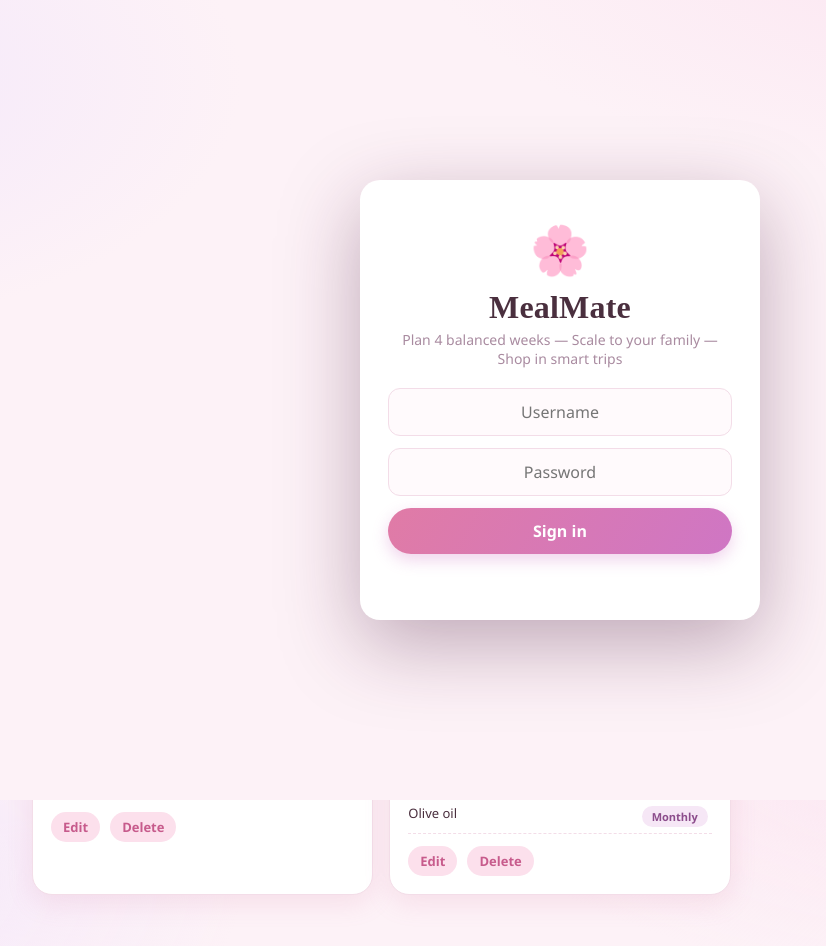
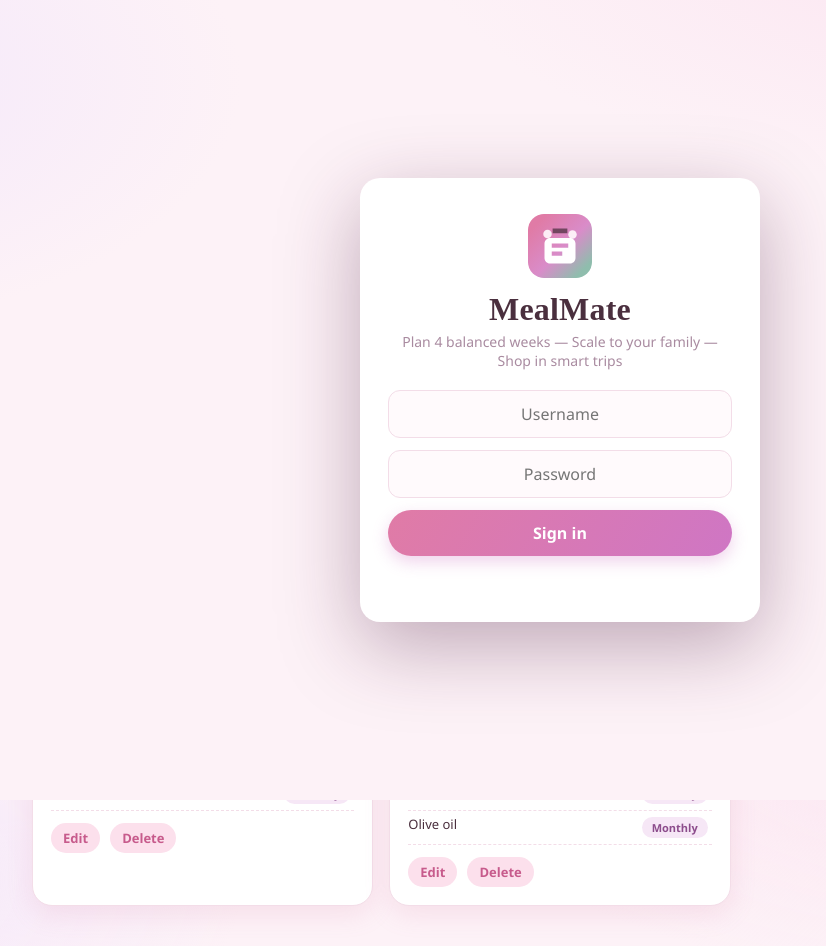
Before and after one commit to ikramagaz/mealmate, a plain HTML site: page index.html in a window 1280 px wide. Shown: the whole page, without its empty margins (80-906 px from the left). Drawn offline with nearby package versions, Linux system fonts and the light colour scheme.

Commit message:
add logo and OG preview image

```diff
--- a/index.html
+++ b/index.html
@@ -4,6 +4,12 @@
 <meta charset="UTF-8">
 <meta name="viewport" content="width=device-width, initial-scale=1.0">
 <title>MealMate — Plan meals, shop smart</title>
+<meta property="og:title" content="MealMate — Plan meals, shop smart">
+<meta property="og:description" content="Plan 4 balanced weeks — Scale to your family — Shop in smart trips">
+<meta property="og:image" content="https://mealmate.homes/logo.svg">
+<meta property="og:url" content="https://mealmate.homes">
+<meta property="og:type" content="website">
+<meta name="twitter:card" content="summary_large_image">
 <style>
   :root{
     --bg:#fdf2f7; --card:#ffffff; --ink:#4a2f3e; --muted:#a98ba0;
@@ -185,7 +191,7 @@
 <body>
 <div class="login-screen" id="loginScreen">
   <div class="login-card">
-    <div class="logo">🌸</div>
+    <img src="logo.svg" alt="MealMate" style="width:64px;height:64px;border-radius:16px;margin-bottom:8px">
     <h1>MealMate</h1>
     <p>Plan 4 balanced weeks &mdash; Scale to your family &mdash; Shop in smart trips</p>
     <input id="loginUser" placeholder="Username" autocomplete="username" onkeydown="if(event.key==='Enter')login()">
@@ -197,7 +203,7 @@
 <div class="setup-screen" id="setupScreen"></div>
 
 <header>
-  <div class="logo">🌸</div>
+  <img src="logo.svg" alt="MealMate" style="width:56px;height:56px;border-radius:14px">
   <div>
     <h1>MealMate</h1>
     <div class="tagline">Plan 4 balanced weeks • Scale to your family • Shop in smart trips</div>
```
Also changed, not shown: admin.html (+1 -1 lines), logo.svg (added).
